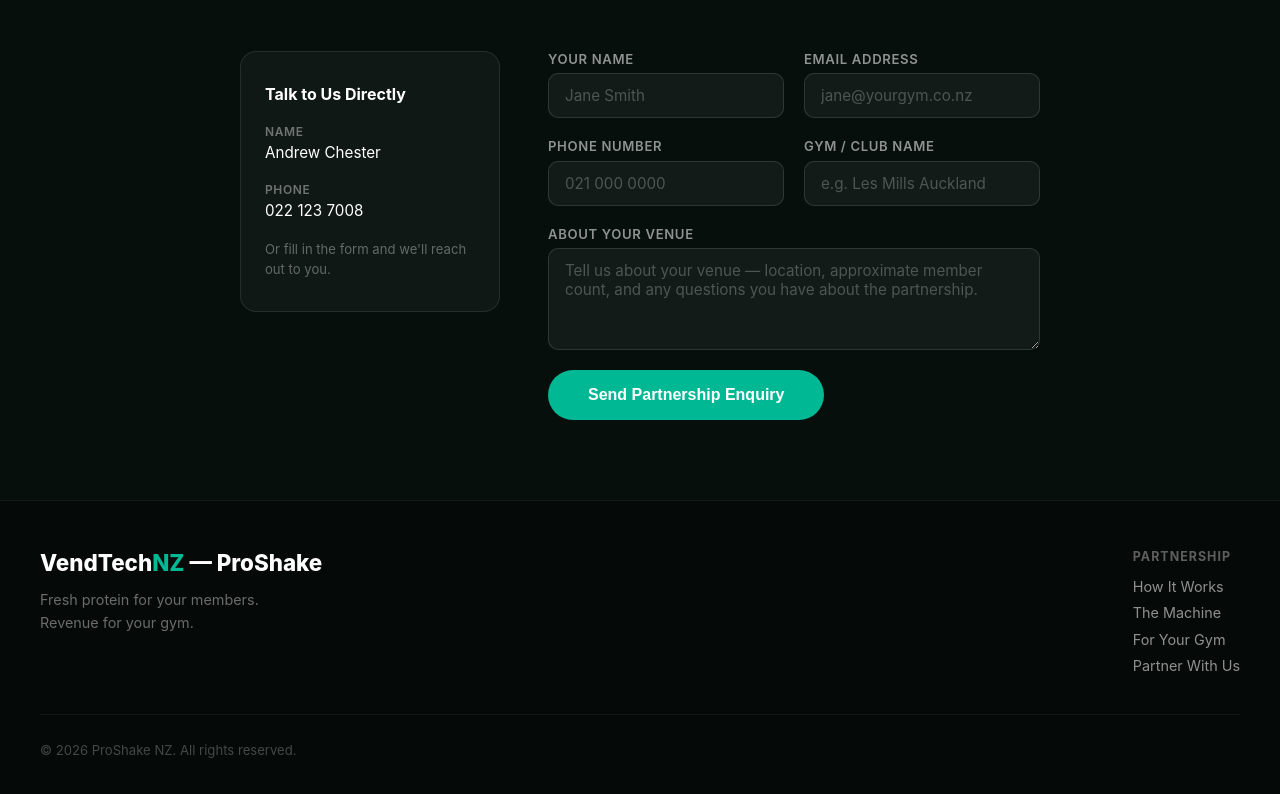
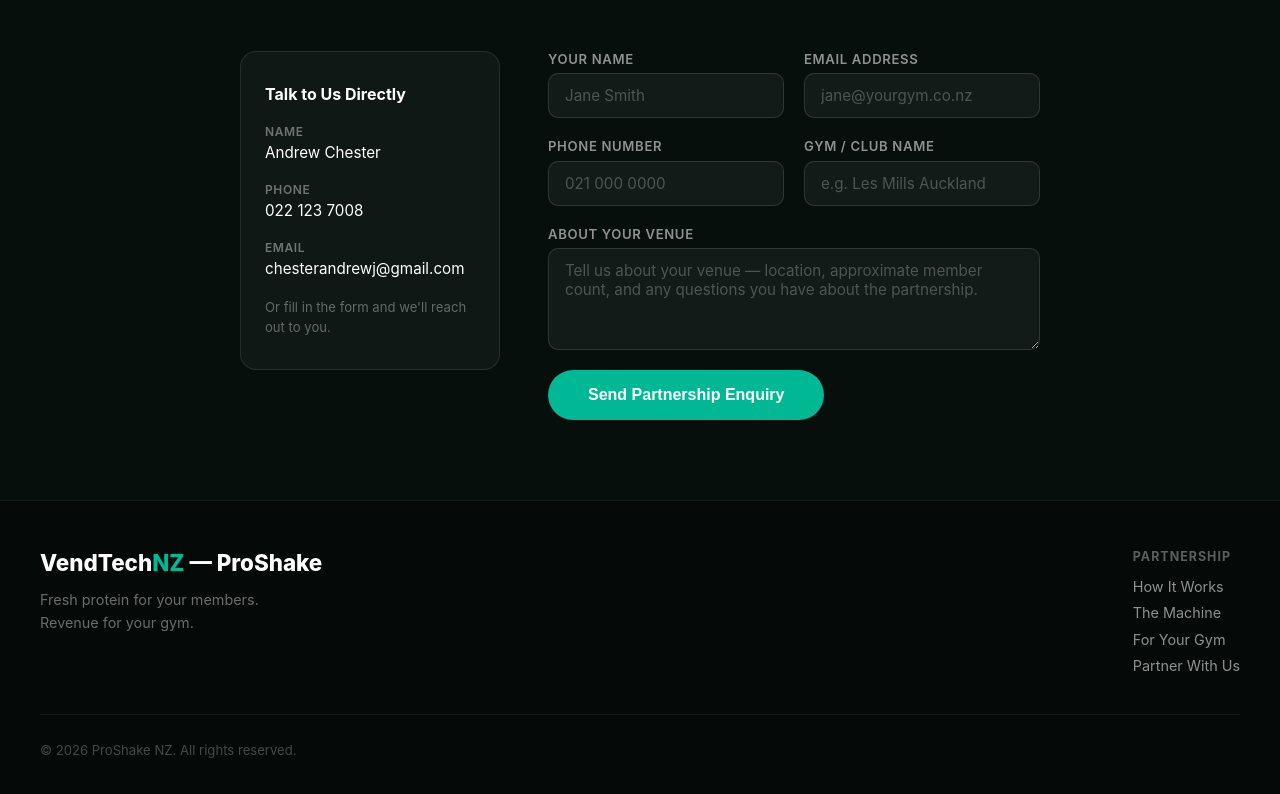
Before and after one commit to analyticaprovenia/machine_site, a React (Vite) app: page / in a window 1280 px wide. Shown: the part 3542-4336 px from the top of the page. Built offline with nearby package versions, Linux system fonts and the light colour scheme; no server answers.

Commit message:
Add email to contact section
Co-Authored-By: Claude Sonnet 4.6 <noreply@anthropic.com>

```diff
--- a/src/components/Contact.jsx
+++ b/src/components/Contact.jsx
@@ -81,6 +81,10 @@ export default function Contact() {
               <span className={styles.infoLabel}>Phone</span>
               <a href="tel:0221237008">022 123 7008</a>
             </div>
+            <div className={styles.infoItem}>
+              <span className={styles.infoLabel}>Email</span>
+              <a href="mailto:chesterandrewj@gmail.com">chesterandrewj@gmail.com</a>
+            </div>
             <p className={styles.infoNote}>Or fill in the form and we'll reach out to you.</p>
           </div>
 
```
